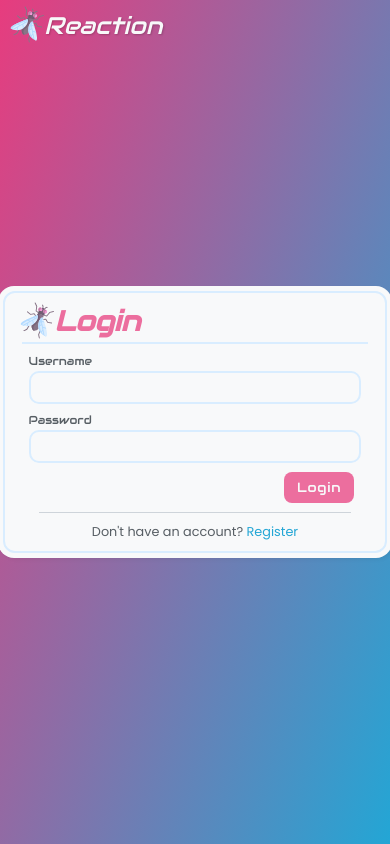
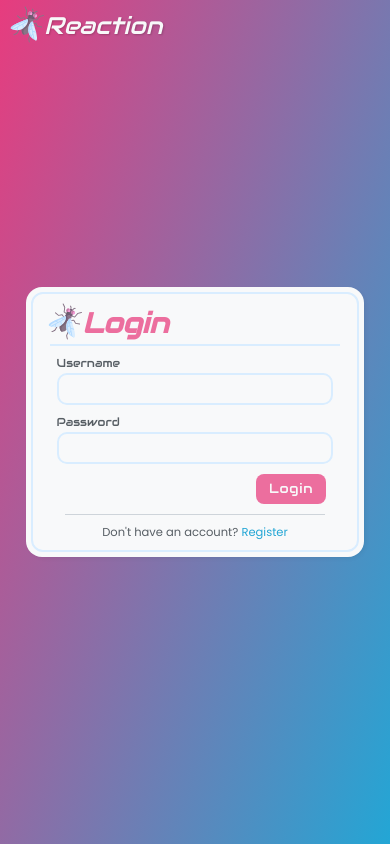
Before and after one commit to michaelgreenl/reaction-client, a Vue app: page /login in a window 390 px wide. Built offline with nearby package versions, Linux system fonts and the light colour scheme; no server answers.

Commit message:
feat: made auth pages responsive

```diff
--- a/src/views/LoginView.vue
+++ b/src/views/LoginView.vue
@@ -82,6 +82,7 @@ const handleLogin = async () => {
     font-size: 0.8em;
     @include flexCenterAll;
     padding: 0 $size-4 $size-12;
+    width: 100%;
 
     .auth-form {
         position: relative;
@@ -89,10 +90,11 @@ const handleLogin = async () => {
         flex-direction: column;
         gap: $size-1;
         padding: $size-4 $size-6 0;
-        min-width: 30em;
         background: $color-bg-secondary;
         border-radius: $border-radius-md;
         box-shadow: $box-shadow;
+        width: 90%;
+        max-width: 30em;
 
         .auth-header {
             position: relative;
@@ -181,6 +183,7 @@ const handleLogin = async () => {
         .form-link {
             position: relative;
             z-index: 2;
+            font-size: 0.9em;
             font-family: $secondary-font-stack;
             text-align: center;
             margin-top: $size-2;
--- a/src/views/RegisterView.vue
+++ b/src/views/RegisterView.vue
@@ -132,6 +132,7 @@ const handleRegister = async () => {
 .auth-container {
     font-size: 0.8em;
     height: 100%;
+    width: 100%;
     @include flexCenterAll;
     padding: 0 $size-4 $size-12;
 
@@ -141,10 +142,11 @@ const handleRegister = async () => {
         flex-direction: column;
         gap: $size-1;
         padding: $size-4 $size-6 0;
-        min-width: 30em;
         background: $color-bg-secondary;
         border-radius: $border-radius-md;
         box-shadow: $box-shadow;
+        width: 90%;
+        max-width: 30em;
 
         .auth-header {
             position: relative;
@@ -261,6 +263,7 @@ const handleRegister = async () => {
         .form-link {
             position: relative;
             z-index: 2;
+            font-size: 0.9em;
             font-family: $secondary-font-stack;
             text-align: center;
             margin-top: $size-2;
```
